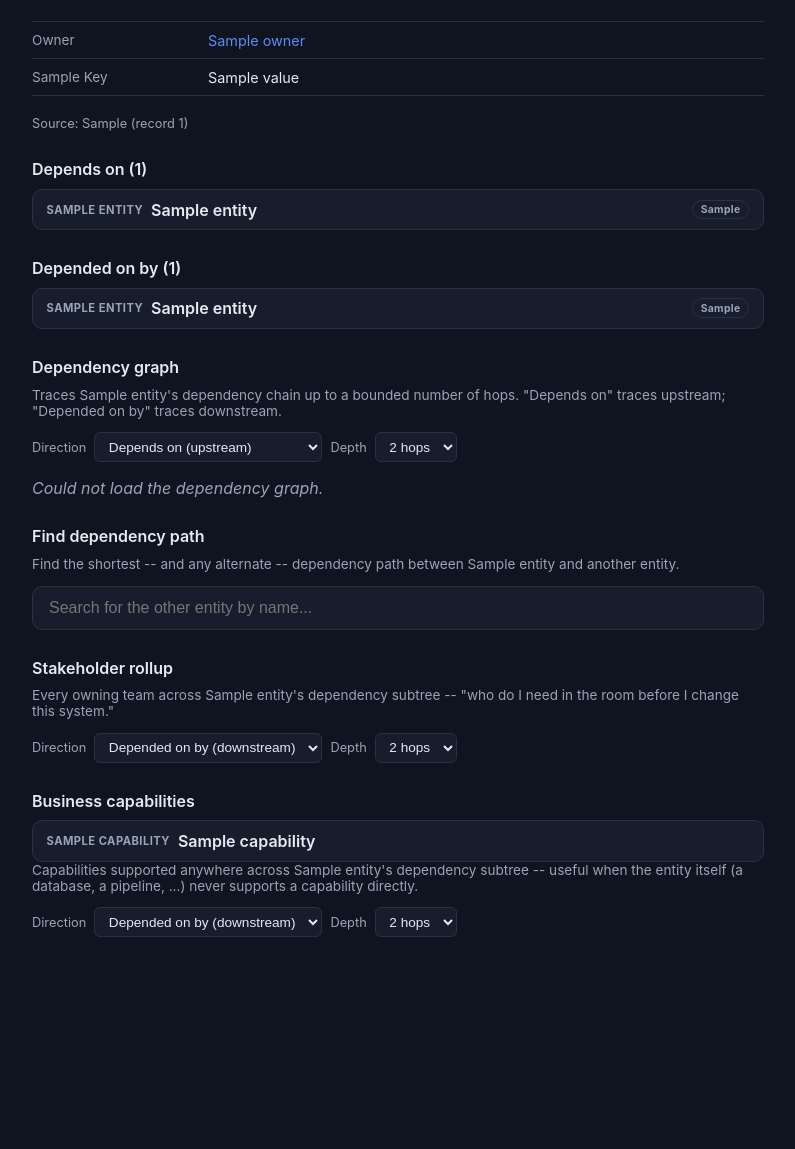
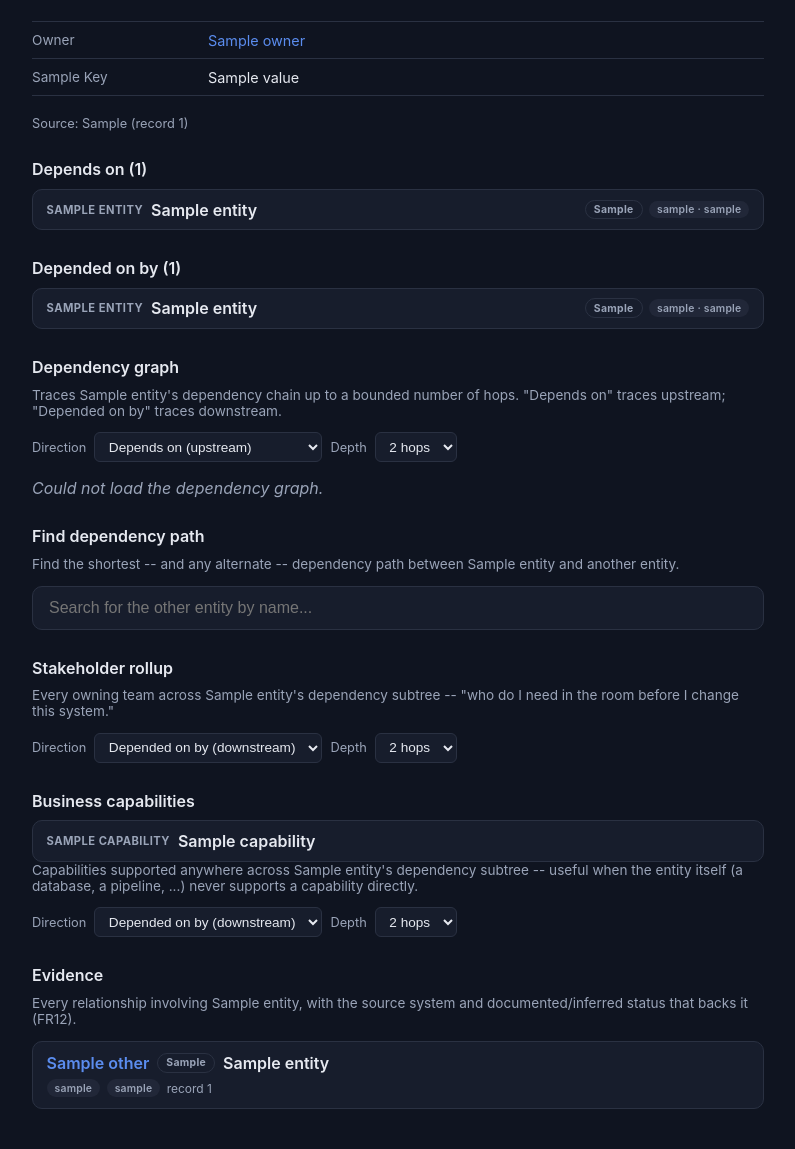
Before and after one commit to raghuram-chittibomma/enterprise-dependency-intelligence, a FastAPI app: template src/web/templates/pages/entity_detail.html in a window 1280 px wide. Shown: the part 194-1343 px from the top of the page, without its empty margins (242-1037 px from the left). Before the commit the page ends 1131 px from the top, so only its background shows below. Run offline with FastAPI, Linux system fonts and the light colour scheme; the template is opened without the code that fills it: most values are stand-ins (such as "Sample title", 1, 10 or a date in 2020); some libraries are stand-ins or nearby versions.

Commit message:
increment-14-evidence: evidence/provenance panel (FR12)
Surface ADR-0003 provenance on dependency edges, path edges, and NL answer evidence. Add get_entity_evidence plus an Evidence section on the entity detail page listing every relationship with source system, record id, and documented/inferred status.

Co-authored-by: Cursor <cursoragent@cursor.com>

```diff
--- a/src/web/static/css/style.css
+++ b/src/web/static/css/style.css
@@ -408,6 +408,8 @@ body {
 .path-chain-edge {
   display: flex;
   align-items: center;
+  gap: 0.35rem;
+  flex-wrap: wrap;
 }
 
 .ownership-group-list {
@@ -568,3 +570,79 @@ body {
 .ask-evidence-list a:hover {
   text-decoration: underline;
 }
+
+.dependency-meta {
+  display: flex;
+  align-items: center;
+  gap: 0.4rem;
+  flex-wrap: wrap;
+  justify-content: flex-end;
+}
+
+.evidence-badge {
+  font-size: 0.65rem;
+  font-weight: 600;
+  letter-spacing: 0.02em;
+  color: var(--color-text-muted);
+  background: color-mix(in srgb, var(--color-border) 55%, transparent);
+  border-radius: 999px;
+  padding: 0.15rem 0.5rem;
+  white-space: nowrap;
+  text-transform: lowercase;
+}
+
+.evidence-type-documented {
+  color: var(--color-active);
+  background: color-mix(in srgb, var(--color-active) 18%, transparent);
+}
+
+.evidence-type-inferred {
+  color: var(--color-planned);
+  background: color-mix(in srgb, var(--color-planned) 18%, transparent);
+}
+
+.evidence-list {
+  list-style: none;
+  margin: 0;
+  padding: 0;
+  display: flex;
+  flex-direction: column;
+  gap: 0.55rem;
+}
+
+.evidence-item {
+  padding: 0.7rem 0.85rem;
+  background: var(--color-surface);
+  border: 1px solid var(--color-border);
+  border-radius: var(--radius);
+}
+
+.evidence-claim {
+  display: flex;
+  align-items: center;
+  gap: 0.5rem;
+  flex-wrap: wrap;
+  margin-bottom: 0.4rem;
+}
+
+.evidence-claim a {
+  color: var(--color-accent);
+  text-decoration: none;
+  font-weight: 600;
+}
+
+.evidence-claim a:hover {
+  text-decoration: underline;
+}
+
+.evidence-provenance {
+  display: flex;
+  align-items: center;
+  gap: 0.4rem;
+  flex-wrap: wrap;
+}
+
+.evidence-record {
+  font-size: 0.75rem;
+  color: var(--color-text-muted);
+}
--- a/src/web/templates/pages/entity_detail.html
+++ b/src/web/templates/pages/entity_detail.html
@@ -64,7 +64,12 @@
         <span class="entity-label">{{ edge.entity.label }}</span>
         <span class="entity-name">{{ edge.entity.name }}</span>
       </a>
-      <span class="rel-type-badge">{{ edge.rel_type }}</span>
+      <div class="dependency-meta">
+        <span class="rel-type-badge">{{ edge.rel_type }}</span>
+        <span class="evidence-badge" title="record {{ edge.source_record_id }}">
+          {{ edge.source_system }} &middot; {{ edge.evidence_type }}
+        </span>
+      </div>
     </li>
     {% endfor %}
   </ul>
@@ -83,7 +88,12 @@
         <span class="entity-label">{{ edge.entity.label }}</span>
         <span class="entity-name">{{ edge.entity.name }}</span>
       </a>
-      <span class="rel-type-badge">{{ edge.rel_type }}</span>
+      <div class="dependency-meta">
+        <span class="rel-type-badge">{{ edge.rel_type }}</span>
+        <span class="evidence-badge" title="record {{ edge.source_record_id }}">
+          {{ edge.source_system }} &middot; {{ edge.evidence_type }}
+        </span>
+      </div>
     </li>
     {% endfor %}
   </ul>
@@ -228,4 +238,40 @@
   </div>
   <div id="capability-rollup"></div>
 </section>
+
+<section class="dependency-section evidence-section">
+  <h2>Evidence</h2>
+  <p class="graph-hint">
+    Every relationship involving {{ entity.name }}, with the source system and
+    documented/inferred status that backs it (FR12).
+  </p>
+  {% if evidence and evidence.items %}
+  <ul class="evidence-list">
+    {% for item in evidence.items %}
+    <li class="evidence-item">
+      <div class="evidence-claim">
+        {% if item.direction == "outbound" %}
+        <span class="entity-name">{{ entity.name }}</span>
+        <span class="rel-type-badge">{{ item.rel_type }}</span>
+        <a href="/entities/{{ item.other.id }}">{{ item.other.name }}</a>
+        {% else %}
+        <a href="/entities/{{ item.other.id }}">{{ item.other.name }}</a>
+        <span class="rel-type-badge">{{ item.rel_type }}</span>
+        <span class="entity-name">{{ entity.name }}</span>
+        {% endif %}
+      </div>
+      <div class="evidence-provenance">
+        <span class="evidence-badge">{{ item.source_system }}</span>
+        <span class="evidence-badge evidence-type-{{ item.evidence_type }}">
+          {{ item.evidence_type }}
+        </span>
+        <span class="evidence-record">record {{ item.source_record_id }}</span>
+      </div>
+    </li>
+    {% endfor %}
+  </ul>
+  {% else %}
+  <p class="entity-metadata-empty">No relationships recorded for this entity.</p>
+  {% endif %}
+</section>
 {% endblock %}
--- a/src/web/templates/partials/ask_answer.html
+++ b/src/web/templates/partials/ask_answer.html
@@ -20,6 +20,11 @@
         <a href="/entities/{{ edge.source_id }}">{{ edge.source_name }}</a>
         <span class="rel-type-badge">{{ edge.rel_type }}</span>
         <a href="/entities/{{ edge.target_id }}">{{ edge.target_name }}</a>
+        {% if edge.source_system %}
+        <span class="evidence-badge" title="record {{ edge.source_record_id }}">
+          {{ edge.source_system }} &middot; {{ edge.evidence_type }}
+        </span>
+        {% endif %}
       </li>
       {% endfor %}
     </ul>
--- a/src/web/templates/partials/path_result.html
+++ b/src/web/templates/partials/path_result.html
@@ -14,6 +14,11 @@
       {% if edge.source_id == node.id %}&rarr;{% else %}&larr;{% endif %}
       {{ edge.rel_type }}
     </span>
+    {% if edge.source_system %}
+    <span class="evidence-badge" title="record {{ edge.source_record_id }}">
+      {{ edge.source_system }} &middot; {{ edge.evidence_type }}
+    </span>
+    {% endif %}
   </li>
   {% endif %}
   {% endfor %}
```
Also changed, not shown: src/api/routes/entities.py (+5 -2 lines), src/graph/queries.py (+104 -2 lines), src/nlquery/answering.py (+20 -1 lines), tests/unit/test_api_search.py (+18 -0 lines), tests/unit/test_queries.py (+44 -0 lines).
